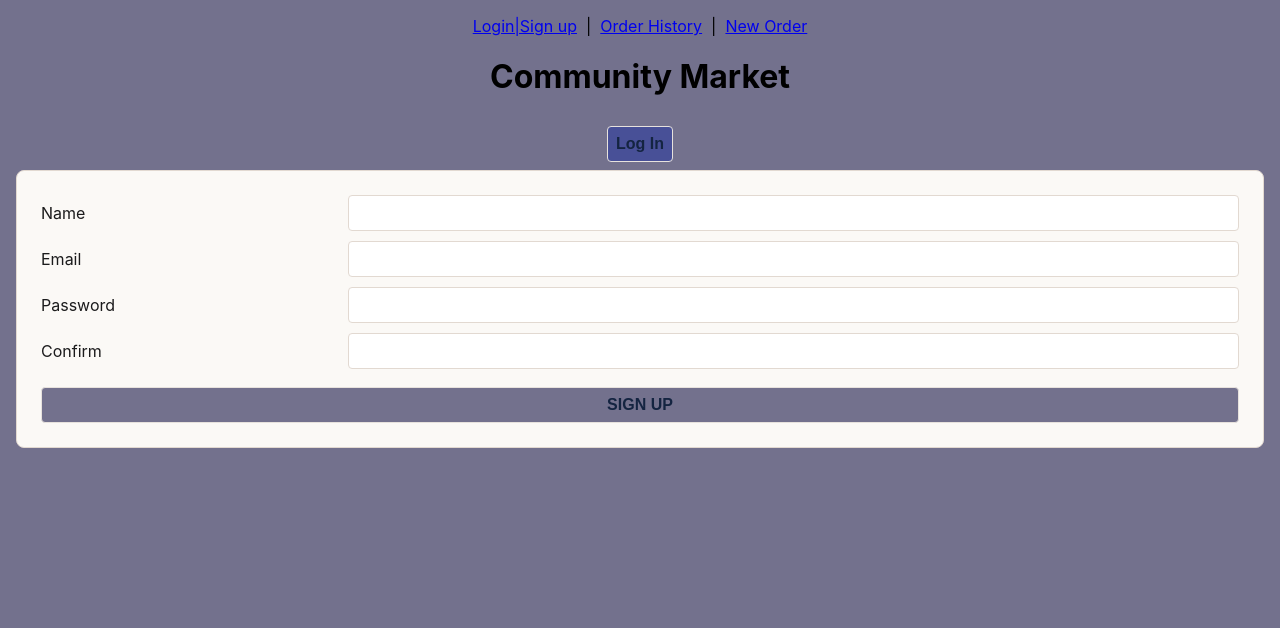
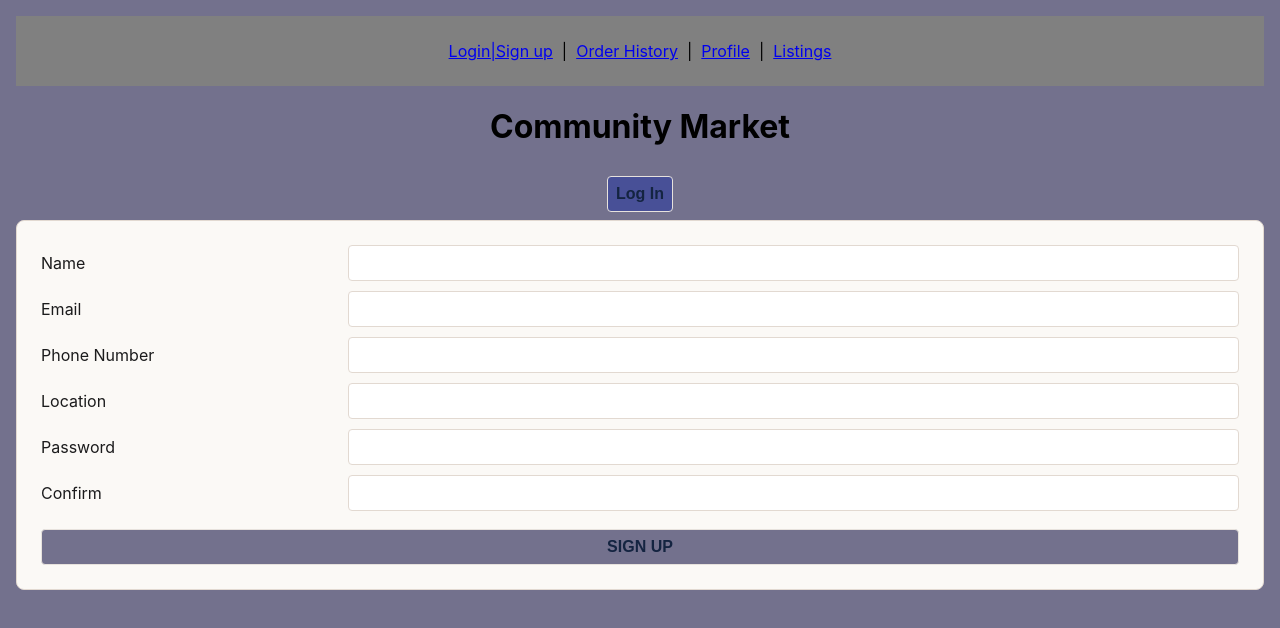
Before and after one commit to mattsuzuki/community-market, a React (Create React App) app: page /auth in a window 1280 px wide. Both pictures are taken after a click on the button "Sign Up". Shown: the top 628 px of the page. Built offline with nearby package versions, Linux system fonts and the light colour scheme.

Commit message:
reformat

```diff
--- /dev/null
+++ b/src/components/NavBar/NavBar.css
@@ -0,0 +1,4 @@
+nav {
+    background-color: grey;
+    padding: 2%;
+}
--- a/src/components/NavBar/NavBar.jsx
+++ b/src/components/NavBar/NavBar.jsx
@@ -1,5 +1,6 @@
 import { Link } from 'react-router-dom';
 import * as userService from '../../utilities/users-service';
+import './NavBar.css'
 
 export default function NavBar({ user, setUser }) {
 
@@ -16,7 +17,9 @@ export default function NavBar({ user, setUser }) {
       &nbsp; | &nbsp;
       <Link to="/orders">Order History</Link>
       &nbsp; | &nbsp;
-      <Link to="/orders/new">New Order</Link>
+      <Link to="/profile">Profile</Link>
+      &nbsp; | &nbsp;
+      <Link to="/listings">Listings</Link>
       { user &&
         <>
           &nbsp; | &nbsp;
--- a/src/components/SignUpForm/SignUpForm.jsx
+++ b/src/components/SignUpForm/SignUpForm.jsx
@@ -5,6 +5,8 @@ export default class SignUpForm extends Component {
   state = {
     name: '',
     email: '',
+    phone: '',
+    location: '',
     password: '',
     confirm: '',
     error: ''
@@ -46,7 +48,11 @@ export default class SignUpForm extends Component {
             <label>Name</label>
             <input type="text" name="name" value={this.state.name} onChange={this.handleChange} required />
             <label>Email</label>
-            <input type="email" name="email" value={this.state.email} onChange={this.handleChange} required />
+            <input type="text" name="name" value={this.state.name} onChange={this.handleChange} required />
+            <label>Phone Number</label>
+            <input type="text" name="name" value={this.state.phone} onChange={this.handleChange} required />
+            <label>Location</label>
+            <input type="text" name="name" value={this.state.location} onChange={this.handleChange} required />
             <label>Password</label>
             <input type="password" name="password" value={this.state.password} onChange={this.handleChange} required />
             <label>Confirm</label>
--- a/src/index.css
+++ b/src/index.css
@@ -150,3 +150,5 @@ button[type="submit"] {
   grid-column: span 2;
   margin: 1vmin 0 0;
 }
+
+.nav { background-color: grey;}
--- a/src/pages/App/App.jsx
+++ b/src/pages/App/App.jsx
@@ -3,7 +3,7 @@ import { Routes, Route } from 'react-router-dom';
 import { getUser } from '../../utilities/users-service';
 import AuthPage from '../AuthPage/AuthPage';
 import LandingPage from '../LandingPage/LandingPage';
-import NewOrderPage from '../NewOrderPage/NewOrderPage';
+import Listings from '../Listings/Listings';
 import OrderHistoryPage from '../OrderHistoryPage/OrderHistoryPage';
 import NavBar from '../../components/NavBar/NavBar';
 import './App.css';
@@ -19,7 +19,7 @@ function App() {
           <Routes>
             {/* Route components in here */}
             <Route path="/" element={<LandingPage />} />
-            <Route path="/orders/new" element={<NewOrderPage />} />
+            <Route path="/listings" element={<Listings />} />
             <Route path="/orders" element={<OrderHistoryPage />} />
             <Route path="/auth" element={<AuthPage setUser={setUser} />} />
           </Routes>
--- a/src/pages/LandingPage/LandingPage.jsx
+++ b/src/pages/LandingPage/LandingPage.jsx
@@ -1,4 +1,4 @@
-
+import './LandingPage.css'
 
 export default function LandingPage() {
     return (
--- /dev/null
+++ b/src/pages/Listings/Listings.jsx
@@ -0,0 +1,5 @@
+export default function Listings() {
+  return (
+    <h1>Listings</h1>
+  );
+}
--- a/src/pages/NewOrderPage/NewOrderPage.jsx
+++ /dev/null
@@ -1,5 +0,0 @@
-export default function NewOrderPage() {
-  return (
-    <h1>NewOrderPage</h1>
-  );
-}
```
Also changed, not shown: models/category.js (added, +14 -0 lines), models/user.js (+8 -0 lines), src/pages/LandingPage/LandingPage.css (added).
